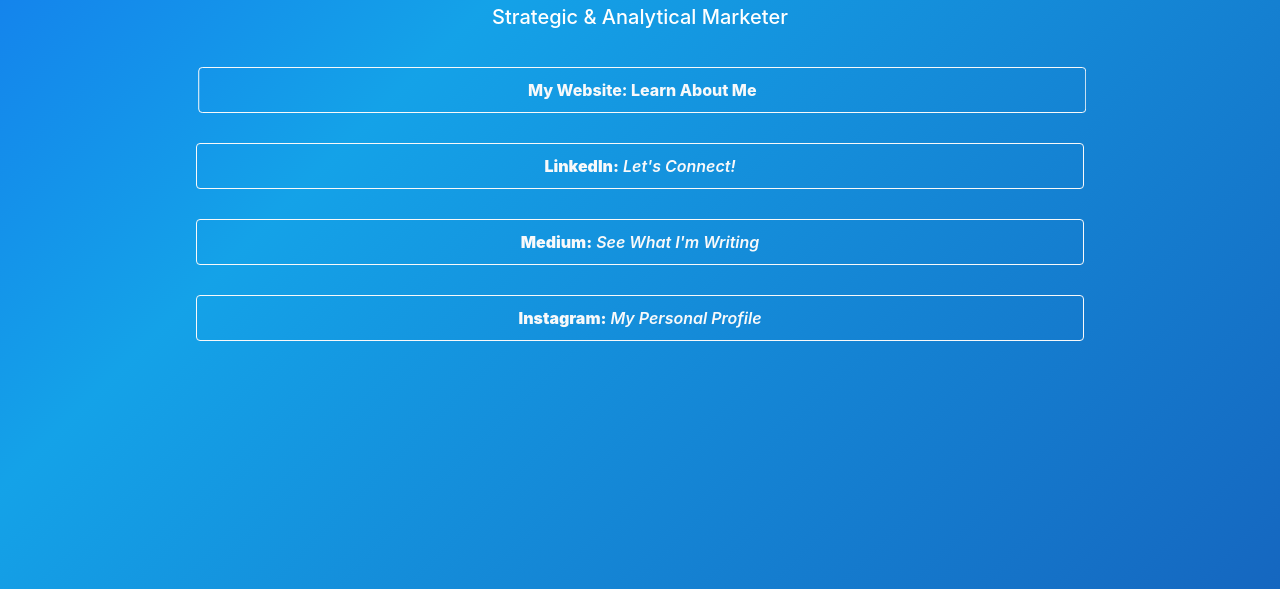
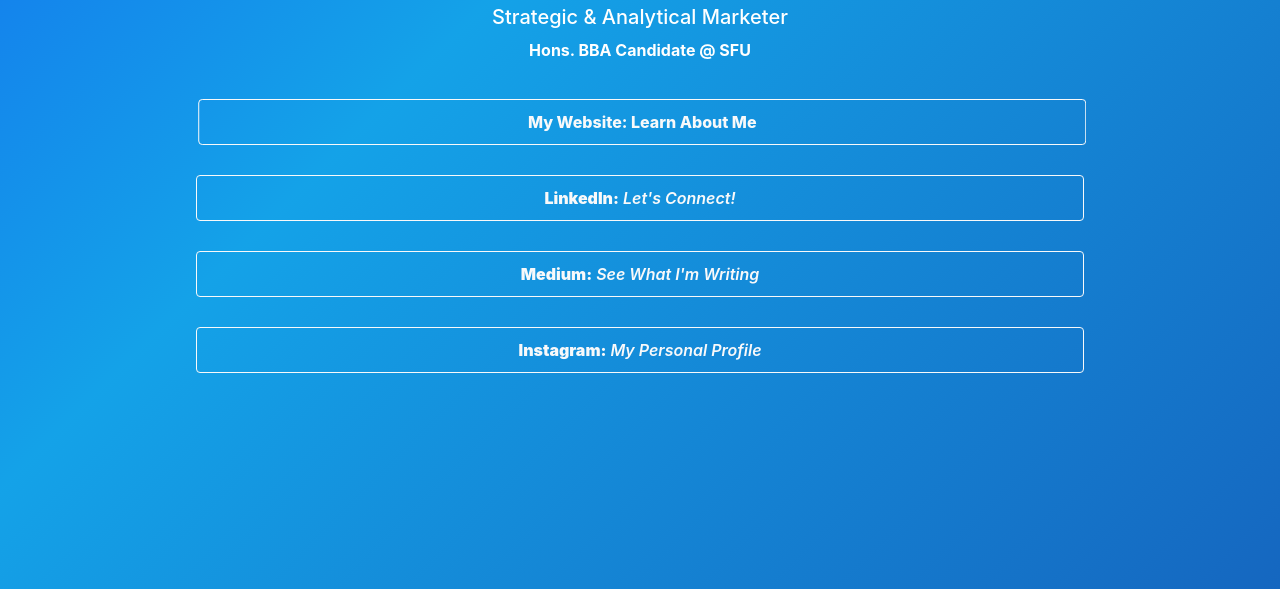
Before and after one commit to DominicPostle/DominicPostle.github.io, a plain HTML site: page index.html in a window 1280 px wide. Shown: the part 211-800 px from the top of the page. Drawn offline with nearby package versions, Linux system fonts and the light colour scheme; files that its build step writes are made by us from their sources.

Commit message:
Update index.html

```diff
--- a/index.html
+++ b/index.html
@@ -29,6 +29,7 @@
               <h2 style="color: #ffffff; padding-top: 20px;"><b>Dominic Postle</b></h2>
 
               <H5 style="color: #ffffff; padding-top: px;"> Strategic & Analytical Marketer </H5>
+              <H5 style="color: #ffffff;"> <small> <b> Hons. BBA Candidate @ SFU </b> <small> </H5>
             </div>
     </div>
     </div>
```
